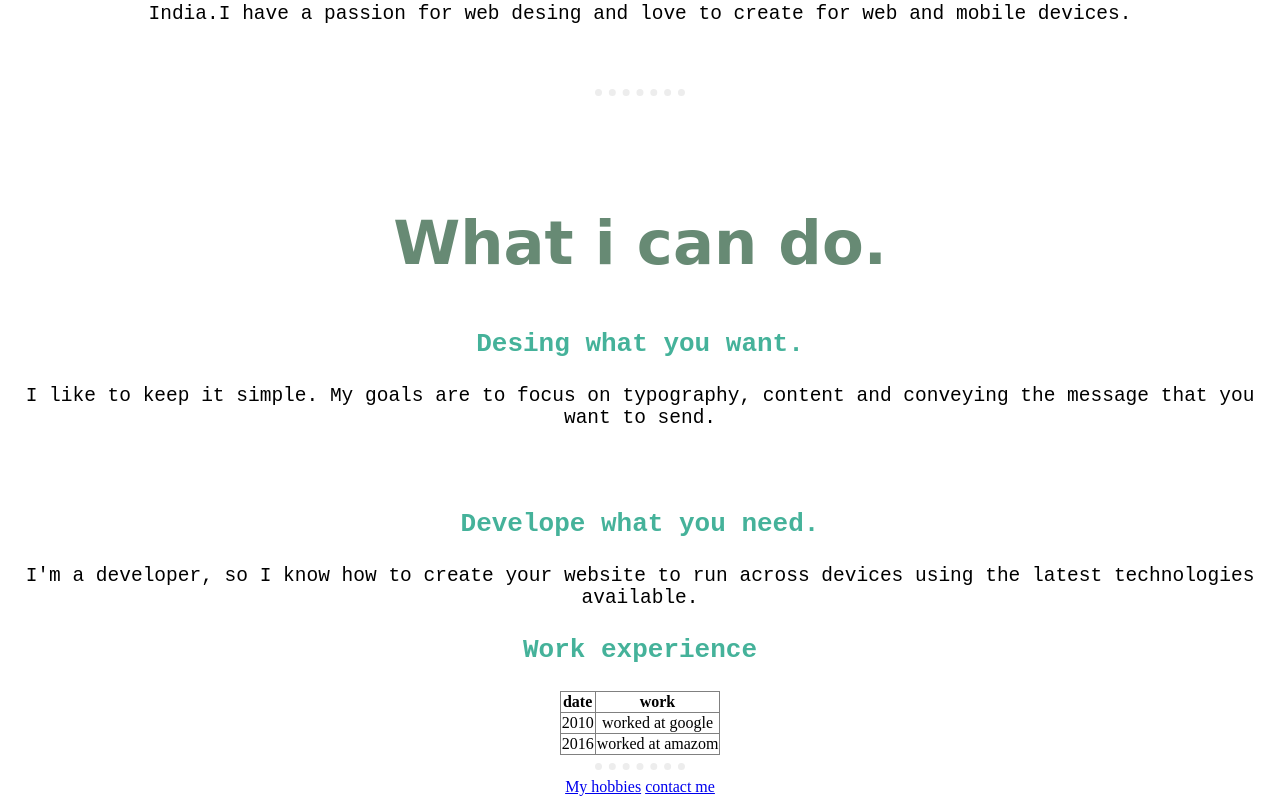
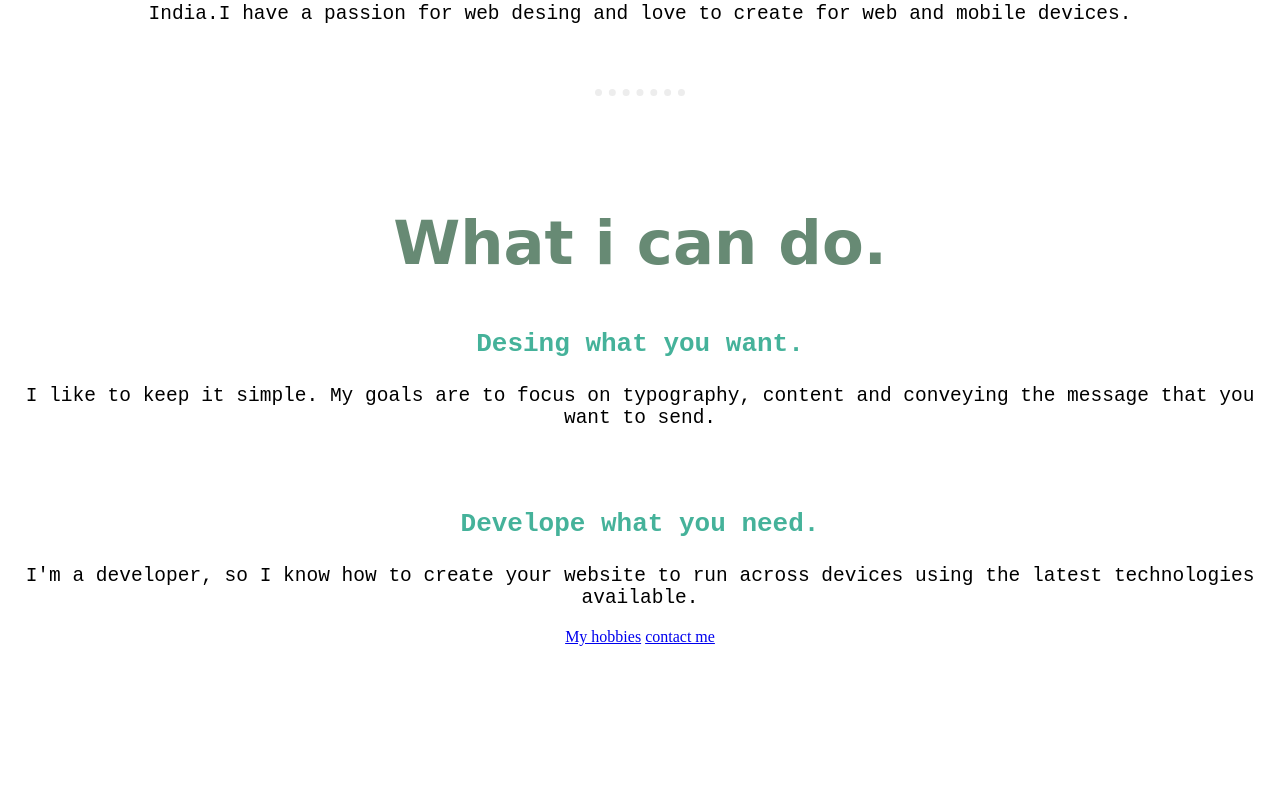
Before and after one commit to arjunjha/trce, a plain HTML site: page index.html in a window 1280 px wide. Shown: the part 1591-2395 px from the top of the page. After the commit the page ends 2245 px from the top, so only its background shows below. Drawn offline with Linux system fonts and the light colour scheme.

Commit message:
Update index.html

```diff
--- a/index.html
+++ b/index.html
@@ -59,30 +59,7 @@
 
 
 
-  <h3>Work experience</h3>
-  <table border="1" align="center">
-    <th>date</th>
-    <th>
-      work
-    </th>
-    <tr>
-      <td>
-        2010
-      </td>
-      <td>
-        worked at google
-      </td>
-    </tr>
-    <tr>
-      <td>
-        2016
-      </td>
-      <td>
-        worked at amazom
-      </td>
-    </tr>
-  </table>
-  <hr />
+
 
 
 
```
